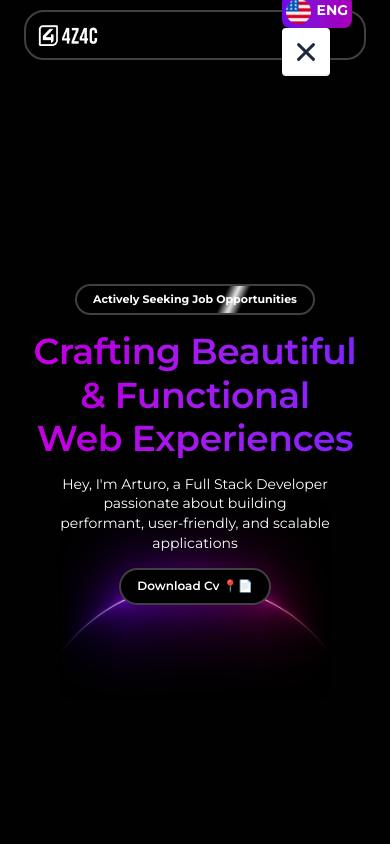
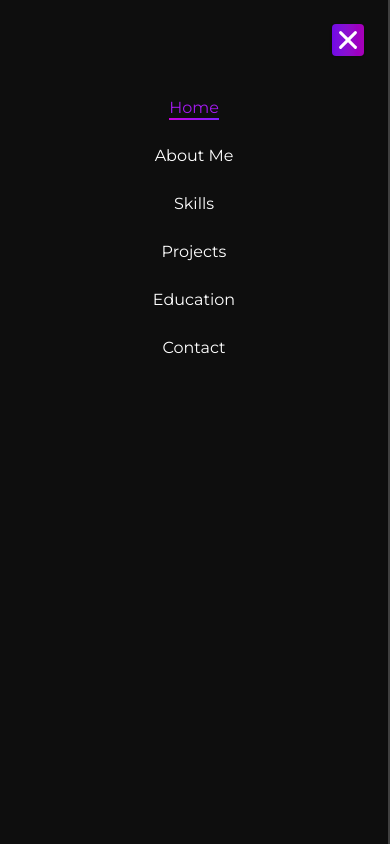
Before and after one commit to ArturoZAC/testing-forport-4z4c, a Next.js app: page / in a window 390 px wide. Both pictures are taken after a click on the button "Menu". Shown: the top 844 px of the page. Built offline with nearby package versions, Linux system fonts and the light colour scheme.

Commit message:
finalSectionsResponsive

```diff
--- a/src/app/(home)/page.tsx
+++ b/src/app/(home)/page.tsx
@@ -7,12 +7,12 @@ export default function HomePage() {
 
     <>
     <Hero/>
-    {/* <About/> */}
-    {/* <Education /> */}
-    {/* <Skills /> */}
-    {/* <Projects /> */}
-    {/* <Contact /> */}
-    {/* <Footer /> */}
+    <About/>
+    <Education />
+    <Skills />
+    <Projects />
+    <Contact />
+    <Footer />
     </>
 
   );
--- a/src/app/globals.css
+++ b/src/app/globals.css
@@ -44,6 +44,8 @@
   --animate-colorChange: colorChange 0.3s ease-in forwards;
   --animate-shine: shine 1.5s infinite linear;
   --animate-scaleTitle: scaleTitle 0.5s ease-in-out forwards;
+  --animate-slide-in-navbar: slide-in-navbar 0.5s ease-in-out forwards;
+  --animate-slide-out-navbar: slide-out-navbar 0.5s ease-in-out forwards;
   --breakpoint-xs: 30rem;
   --breakpoint-middle: 55rem;
   /* --animate-scrollSkills: scrollSkills 10s linear infinite; */
@@ -74,6 +76,24 @@
   @keyframes scrollSkills {
     to { transform: translateX(calc( -50% - 20px )); }
   }
+
+  @keyframes slide-in-navbar {
+    0% {
+      transform: translateX(-100%);
+    }
+    100% {
+      transform: translateX(0);
+    }
+  }
+
+  @keyframes slide-out-navbar {
+  0% {
+    transform: translateX(0);
+  }
+  100% {
+    transform: translateX(-100%);
+  }
+}
 
 }
 
--- a/src/components/ui/NavBar.tsx
+++ b/src/components/ui/NavBar.tsx
@@ -1,44 +1,28 @@
 'use client';
 
 import Link from "next/link";
-import { MainContainer } from "../responsive/MainContainer";
 import Image from "next/image";
 import { useState } from "react";
 
-const links = [
-  {
-    name: 'Home',
-    path: '/',
-  },
-  {
-    name: 'About Me',
-    path: '/about',
-  },
-  {
-    name: 'Skills',
-    path: '/skills',
-  },
-  {
-    name: 'Projects',
-    path: '/projects',
-  },
-  {
-    name: 'Education',
-    path: '/education',
-  },
-  {
-    name: 'Contact',
-    path: '/contact',
-  }
-]
+import { MainContainer } from "../responsive/MainContainer";
+import { links } from "@/data/linksData";
 
 export const NavBar = () => {
   const [activeLink, setActiveLink] = useState('/');
 
   const [isMenuPressed, setIsMenuPressed] = useState(false);
+  const [isClosing, setIsClosing] = useState(false);
 
   const toggleMenu = () => {
-    setIsMenuPressed((prev) => !prev);
+    if (isMenuPressed) {
+      setIsClosing(true);
+      setTimeout(() => {
+        setIsClosing(false);
+        setIsMenuPressed(false);
+      }, 500);
+    } else {
+      setIsMenuPressed(true);
+    }
   };
 
   const handleLinkClick = (link: string) => {
@@ -67,15 +51,15 @@ export const NavBar = () => {
               }
             </ul>
           </nav>
-          <div>
+          <div className="flex gap-x-2">
             <div className="body-small-b text-body-small-d max-md:text-body-small-m flex items-center justify-center p-1 bg-gradient-to-r from-violet-700 to-fuchsia-700 rounded-lg gap-x-2 max-md:gap-x-1.5 text-secondary">
               <div>
-                <Image src='/navbar/united-states.png' alt='unated-states' width={25} height={25} />
+                <Image src='/navbar/united-states.png' alt='unated-states' width={24} height={24} />
               </div>
               <p>ENG</p>
             </div>
             <button
-              className="group inline-flex w-12 h-12 text-slate-800 bg-white text-center items-center justify-center rounded shadow-[0_1px_0_theme(colors.slate.950/.04),0_1px_2px_theme(colors.slate.950/.12),inset_0_-2px_0_theme(colors.slate.950/.04)] hover:shadow-[0_1px_0_theme(colors.slate.950/.04),0_4px_8px_theme(colors.slate.950/.12),inset_0_-2px_0_theme(colors.slate.950/.04)] transition"
+              className="group inline-flex md:hidden w-8 h-8 text-slate-800 bg-gradient-to-r from-violet-700 to-fuchsia-700 text-center items-center justify-center rounded shadow-[0_1px_0_theme(colors.slate.950/.04),0_1px_2px_theme(colors.slate.950/.12),inset_0_-2px_0_theme(colors.slate.950/.04)] hover:shadow-[0_1px_0_theme(colors.slate.950/.04),0_4px_8px_theme(colors.slate.950/.12),inset_0_-2px_0_theme(colors.slate.950/.04)] transition"
               aria-pressed={isMenuPressed}
               onClick={toggleMenu}
             >
@@ -86,21 +70,21 @@ export const NavBar = () => {
                 xmlns="http://www.w3.org/2000/svg"
               >
                 <rect
-                  className="origin-center -translate-y-[5px] translate-x-[7px] transition-all duration-300 ease-[cubic-bezier(.5,.85,.25,1.1)] group-[[aria-pressed=true]]:translate-x-0 group-[[aria-pressed=true]]:translate-y-0 group-[[aria-pressed=true]]:rotate-[315deg]"
+                  className="origin-center -translate-y-[5px] translate-x-[7px] transition-all duration-300 ease-[cubic-bezier(.5,.85,.25,1.1)] group-[[aria-pressed=true]]:translate-x-0 group-[[aria-pressed=true]]:translate-y-0 group-[[aria-pressed=true]]:rotate-[315deg] text-white!"
                   y="7"
                   width="9"
                   height="2"
                   rx="1"
                 ></rect>
                 <rect
-                  className="origin-center transition-all duration-300 ease-[cubic-bezier(.5,.85,.25,1.8)] group-[[aria-pressed=true]]:rotate-45"
+                  className="origin-center transition-all duration-300 ease-[cubic-bezier(.5,.85,.25,1.8)] group-[[aria-pressed=true]]:rotate-45 text-white!"
                   y="7"
                   width="16"
                   height="2"
                   rx="1"
                 ></rect>
                 <rect
-                  className="origin-center translate-y-[5px] transition-all duration-300 ease-[cubic-bezier(.5,.85,.25,1.1)] group-[[aria-pressed=true]]:translate-y-0 group-[[aria-pressed=true]]:rotate-[135deg]"
+                  className="origin-center translate-y-[5px] transition-all duration-300 ease-[cubic-bezier(.5,.85,.25,1.1)] group-[[aria-pressed=true]]:translate-y-0 group-[[aria-pressed=true]]:rotate-[135deg] text-white!"
                   y="7"
                   width="9"
                   height="2"
@@ -108,9 +92,45 @@ export const NavBar = () => {
                 ></rect>
               </svg>
             </button>
+            {(isMenuPressed || isClosing) && (
+              <div className={`fixed top-0 left-0 w-full h-screen bg-fourth z-50 flex flex-col p-6 gap-6 border-r-2 border-neutral-700 md:hidden ${isClosing ? 'animate-slide-out-navbar' : 'animate-slide-in-navbar'}`}>
+                {/* Botón para cerrar */}
+                <div className="flex justify-end">
+                  <button
+                    className="group w-8 h-8 text-slate-800 bg-gradient-to-r from-violet-700 to-fuchsia-700 text-center items-center justify-center rounded shadow hover:shadow transition flex"
+                    aria-pressed={isMenuPressed}
+                    onClick={toggleMenu}
+                  >
+                    <svg
+                      className="w-6 h-6 fill-current text-white"
+                      viewBox="0 0 16 16"
+                      xmlns="http://www.w3.org/2000/svg"
+                    >
+                      {/* Esto puede ser una "X" si quieres en vez de hamburguesa */}
+                      <rect y="7" width="16" height="2" rx="1" transform="rotate(45 8 8)" />
+                      <rect y="7" width="16" height="2" rx="1" transform="rotate(-45 8 8)" />
+                    </svg>
+                  </button>
+                </div>
 
-
-
+                {/* Links */}
+                <ul className="flex flex-col justify-center items-center gap-6 mt-4">
+                  {links.map((link) => (
+                    <li
+                      key={link.path}
+                      className={`text-secondary body-large text-body-large-m underline-animate ${activeLink === link.path ? 'animate-colorChange active' : ''}`}
+                    >
+                      <Link href="/" onClick={() => {
+                        handleLinkClick(link.path);
+                        toggleMenu();
+                      }}>
+                        {link.name}
+                      </Link>
+                    </li>
+                  ))}
+                </ul>
+              </div>
+            )}
           </div>
         </div>
       </MainContainer>
--- /dev/null
+++ b/src/data/linksData.ts
@@ -0,0 +1,26 @@
+export const links = [
+  {
+    name: 'Home',
+    path: '/',
+  },
+  {
+    name: 'About Me',
+    path: '/about',
+  },
+  {
+    name: 'Skills',
+    path: '/skills',
+  },
+  {
+    name: 'Projects',
+    path: '/projects',
+  },
+  {
+    name: 'Education',
+    path: '/education',
+  },
+  {
+    name: 'Contact',
+    path: '/contact',
+  }
+]
```
